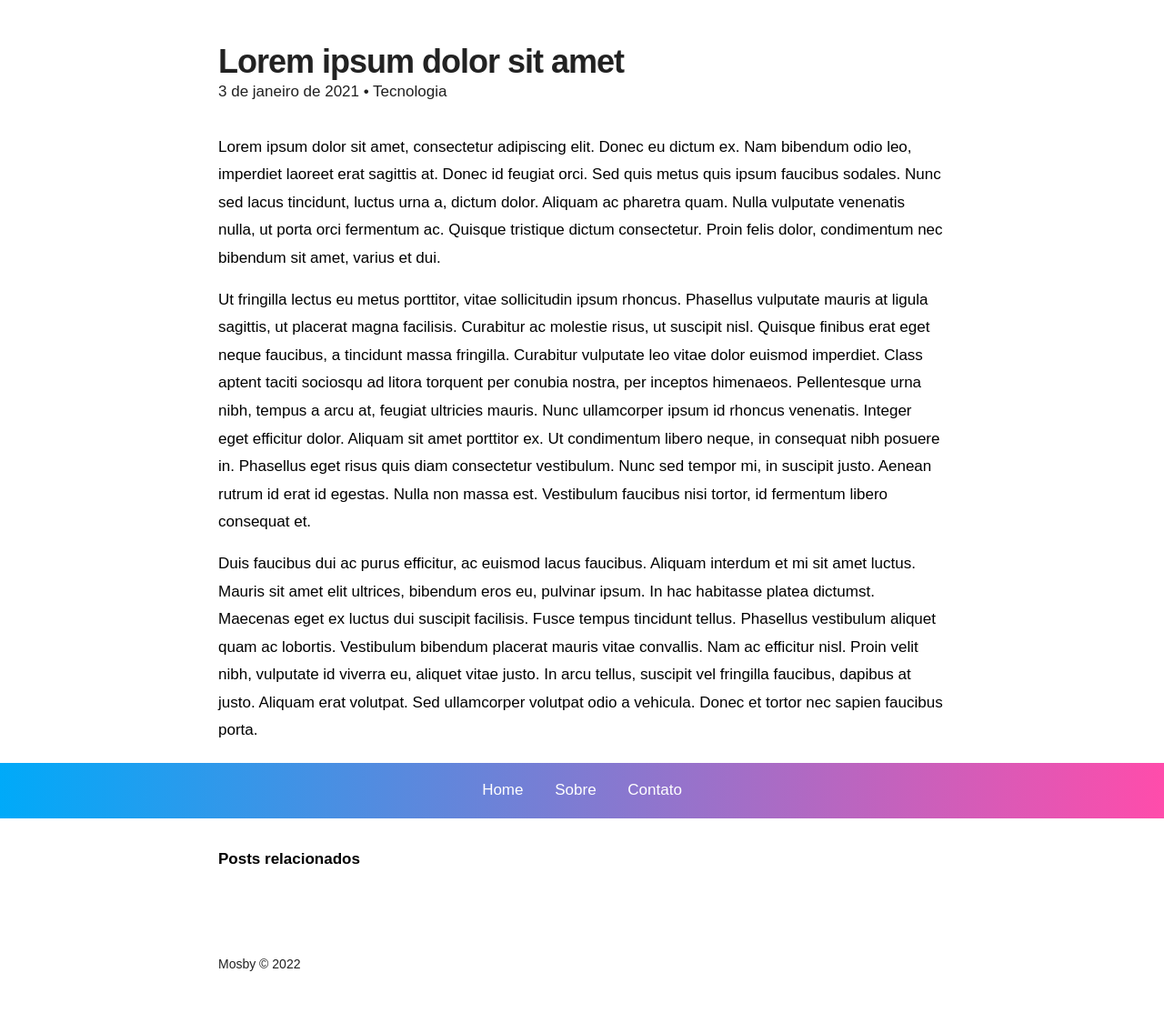
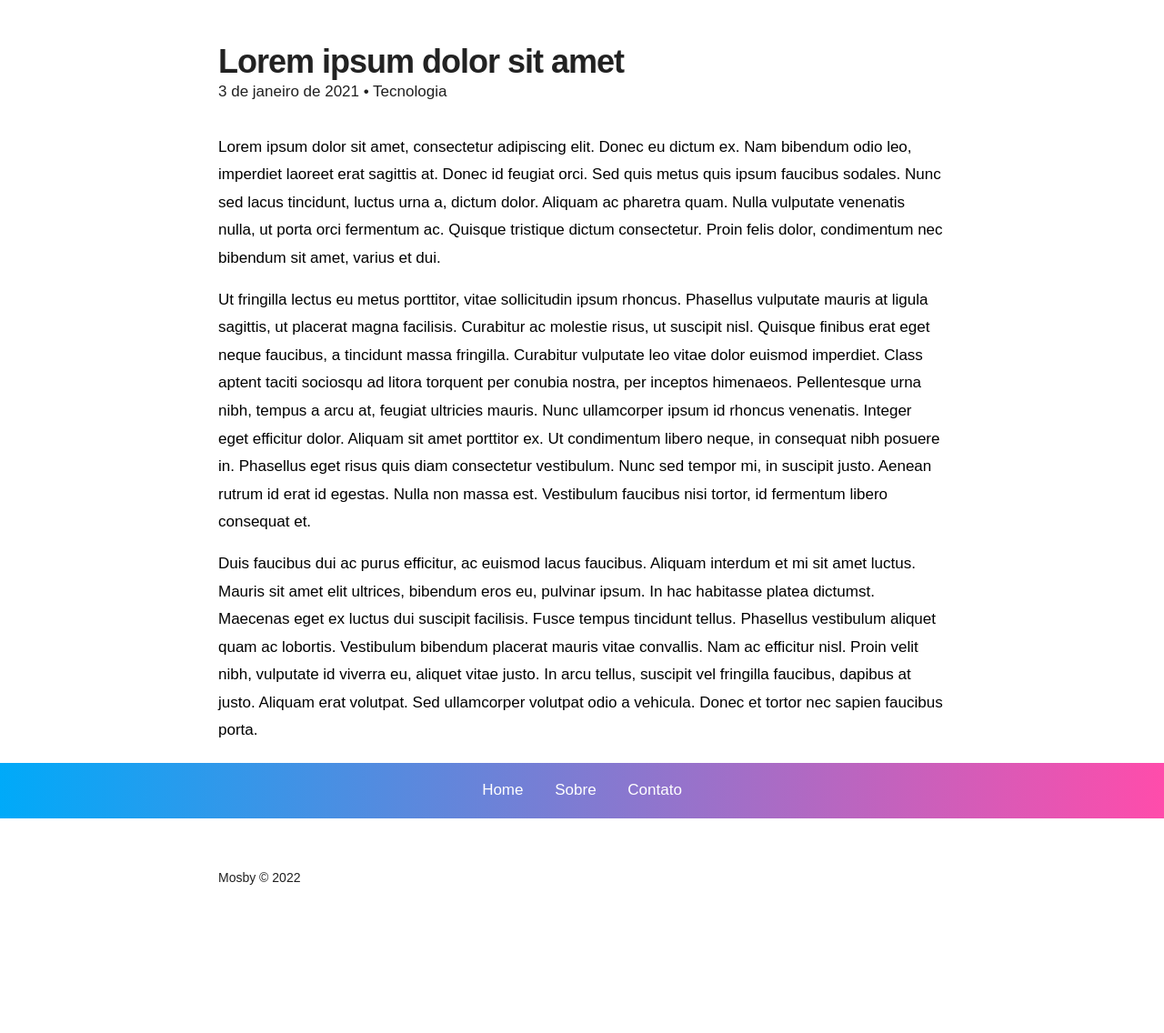
Before and after one commit to raulcraveiro/jekyll-mosby-theme, a Jekyll site: the page built from _posts/2021-01-03-ipsum-lorem.md, in a window 1280 px wide. Shown: the whole page at 91% size. Built offline with Jekyll 4.4.1, drawn with Linux system fonts in a browser that asks for light colours; after the commit the page ends 1041 px from its top, so only the background shows below that.

Commit message:
Update post.html

```diff
--- a/_layouts/post.html
+++ b/_layouts/post.html
@@ -23,22 +23,3 @@ layout: default
   </main>
 
 </article>
-
-  {% unless page.category == null %}
-    {% capture pageCategory %}{{ page.category }}{% endcapture %}
-    {% unless site.categories[pageCategory].size == 1 %}
-      <hr />
-      <section class="related">
-        <h2>Posts relacionados</h2>
-          {% for post in site.categories[pageCategory] limit:4 %}
-            {% unless post.title == page.title %}
-             <h3>
-              <a href="{{ post.url }}">
-                {{ post.title }}
-              </a>
-             </h3>
-            {% endunless %}
-          {% endfor %}
-      </section>
-    {% endunless %}
-  {% endunless %}
```
